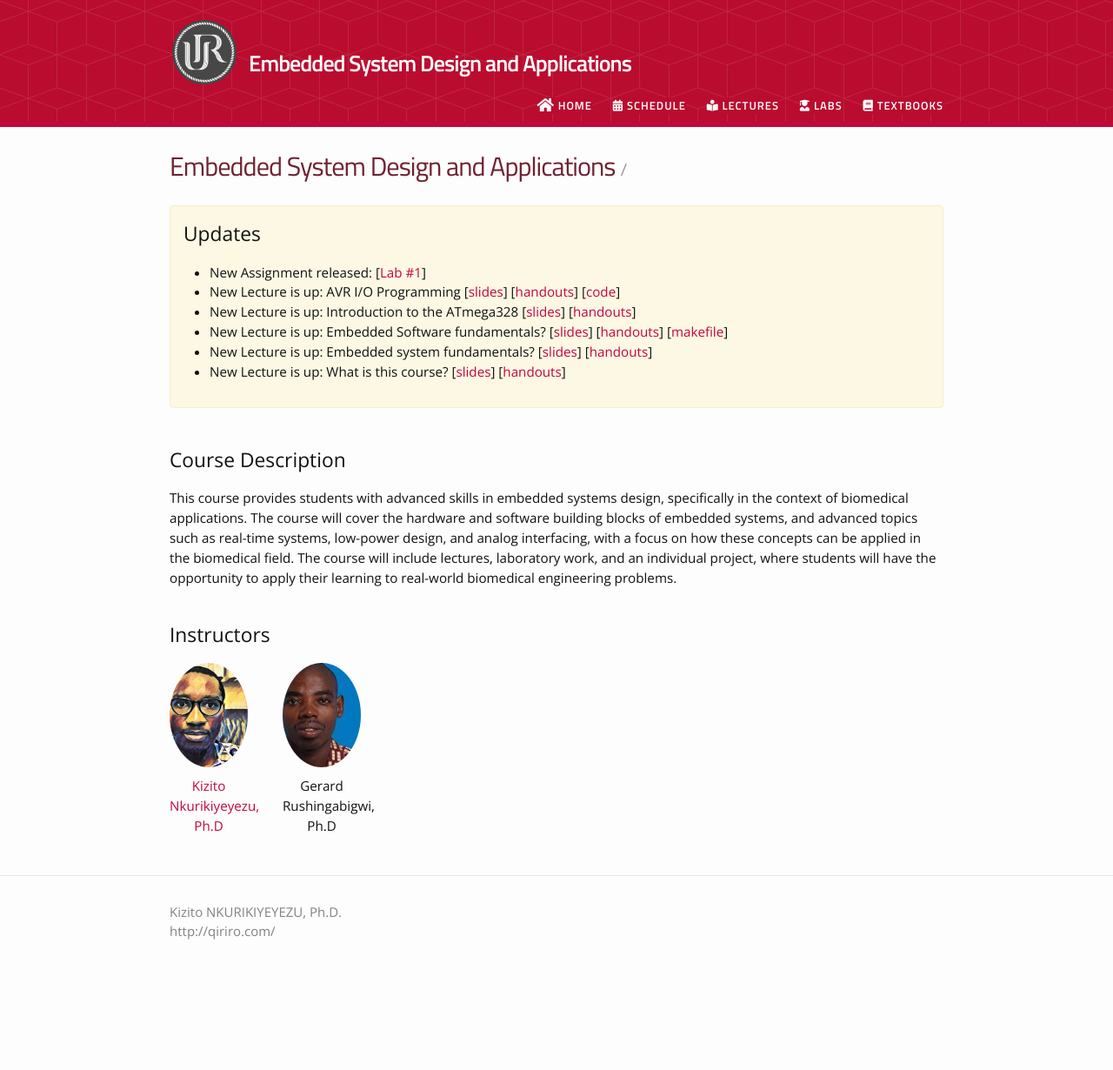
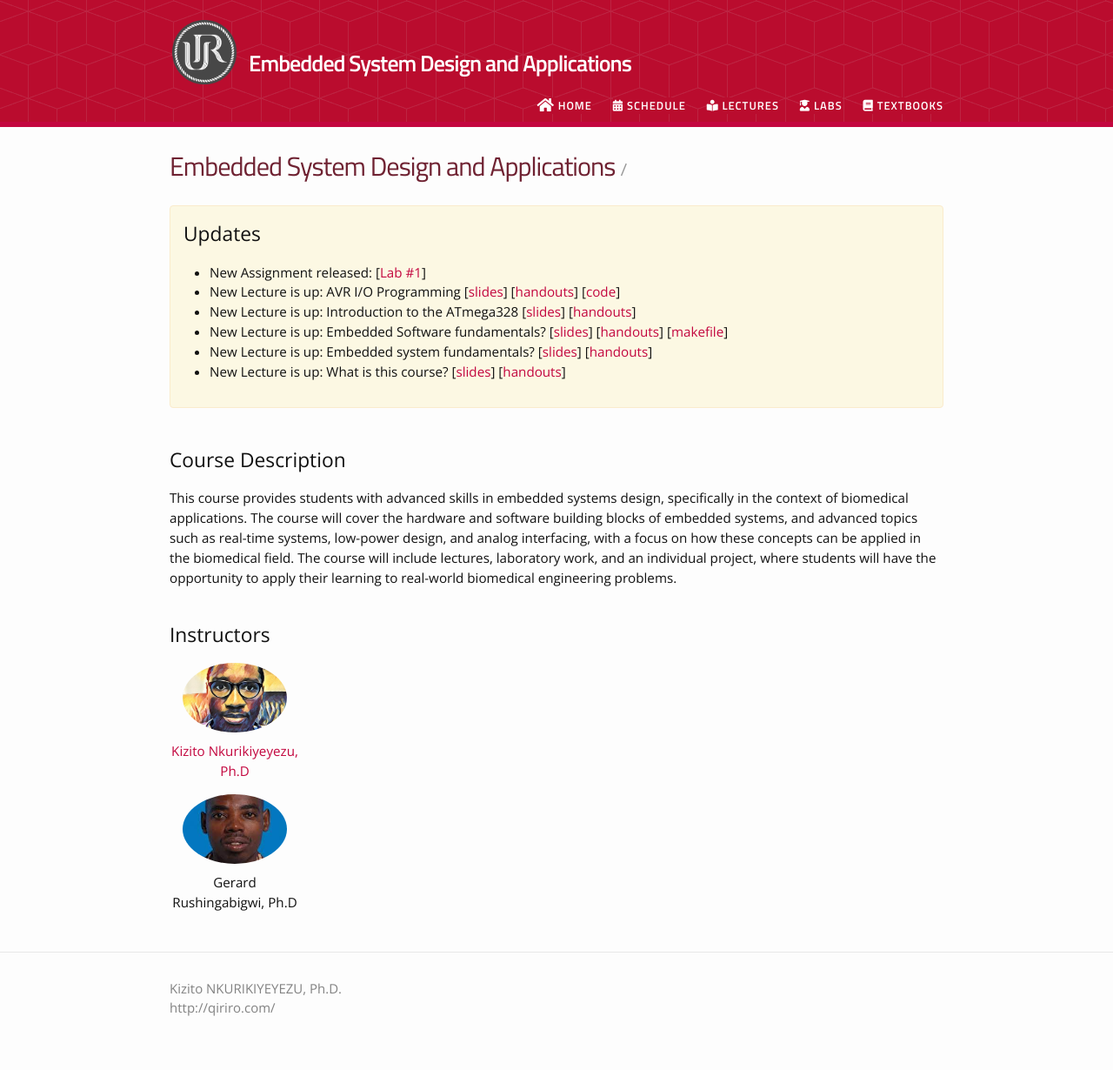
Before and after one commit to qiriro/bme6163, a Jekyll site: the page built from index.md, in a window 1280 px wide. Shown: the whole page at 87% size. Built offline with Jekyll 4.4.1, drawn with Linux system fonts in a browser that asks for light colours; nearby versions of some CDN libraries; before the commit the page ends 1142 px from its top, so only the background shows below that.

Commit message:
add course website to lecture

```diff
--- a/_sass/_base.scss
+++ b/_sass/_base.scss
@@ -404,7 +404,7 @@ a.tosu {
 }
 
 .image--cover-container {
-    width: 90px;
+    width: 150px;
     float: left;
     text-align: center;
     margin: 0px;
@@ -413,7 +413,7 @@ a.tosu {
 
 .image--cover {
     width: 120px;
-    height: 120px;
+    height: 80px;
     border-radius: 50%;
     margin-bottom: 10px;
 
```
